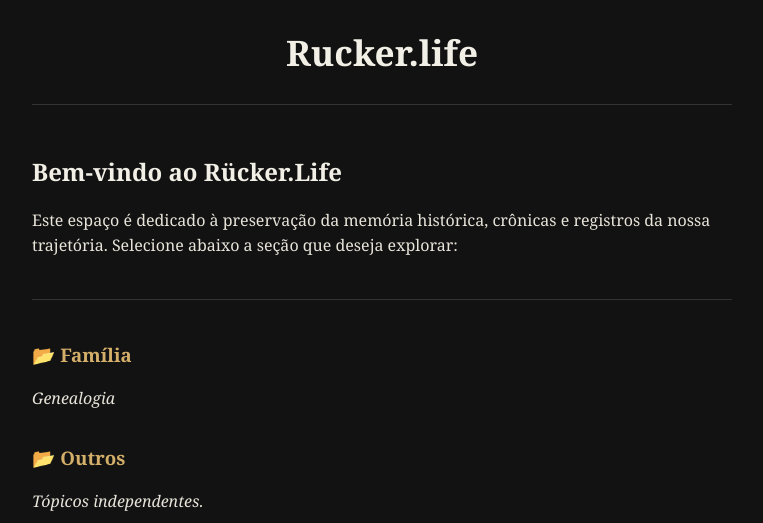
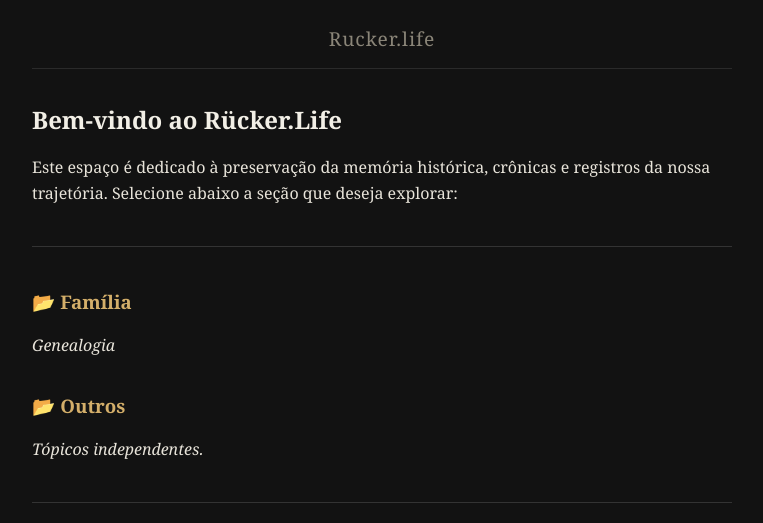
Before and after one commit to frucker-muss/frucker-muss.github.io, a Jekyll site: the page built from index.md, in a window 1280 px wide. Shown: the top 523 px of the page, without its empty margins (258-1021 px from the left). Built offline with Jekyll 4.4.1, drawn with Linux system fonts in a browser that asks for light colours; grey boxes are pictures that could not be loaded.

Commit message:
Update site.css

```diff
--- a/assets/css/site.css
+++ b/assets/css/site.css
@@ -28,33 +28,23 @@ img {
   margin: 1.5rem auto;
 }
 
-/* Cabeçalho do Site */
+/* Cabeçalho do Site Minimalista */
 .site-header {
   text-align: center;
-  margin-bottom: 3rem;
-  padding-bottom: 1.5rem;
-  border-bottom: 1px solid #333;
+  margin-bottom: 1.5rem;
+  padding-bottom: 0.8rem;
+  border-bottom: 1px solid #2a2a2a; /* Linha divisória mais suave */
   max-width: 700px;
   margin-left: auto;
   margin-right: auto;
 }
 
 .site-header-title {
-  font-size: 2.2rem;
-  color: #f2efe6;
+  font-size: 1.2rem; /* Fonte pequena */
+  color: #8a8578; /* Tom acinzentado e discreto */
   text-decoration: none;
-  font-weight: bold;
-}
-
-.site-header-nav {
-  margin-top: 1rem;
-}
-
-.site-header-nav a {
-  color: #d4af6a;
-  text-decoration: none;
-  font-size: 1.2rem;
-  margin: 0 15px;
+  font-weight: normal; /* Remove o negrito */
+  letter-spacing: 0.05em; /* Leve espaçamento elegante */
 }
 
 /* Tipografia e Links base */
```
